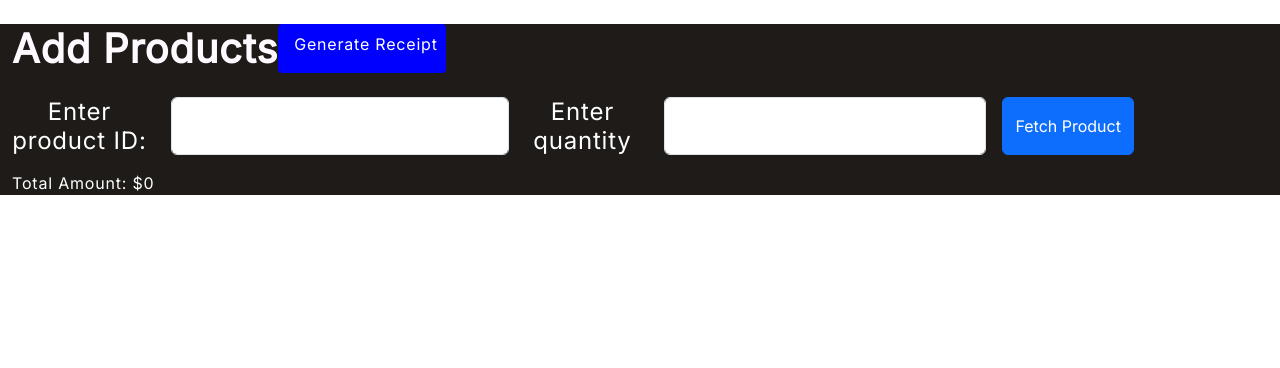
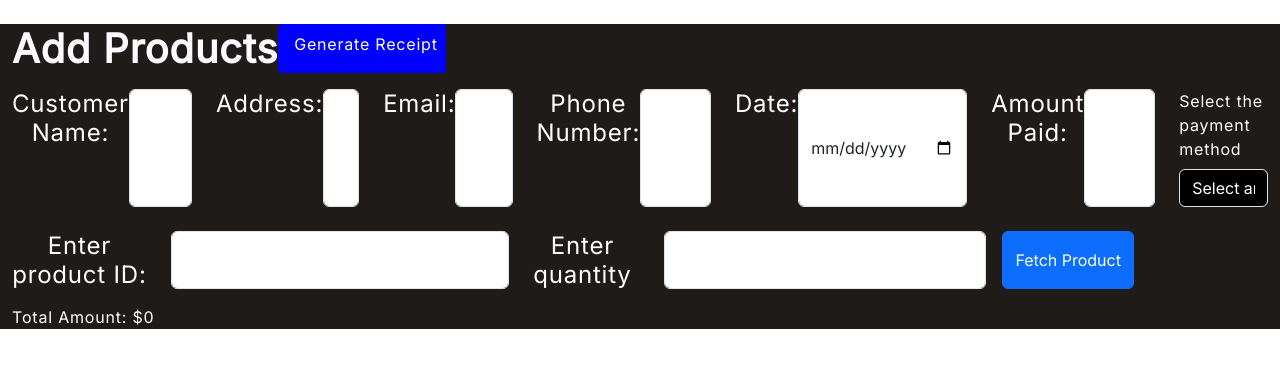
Before and after one commit to tobidechamp15/InvoiceXpress, a React (Create React App) app: page /rec-test in a window 1280 px wide. Shown: the top 368 px of the page. Built offline with nearby package versions, Linux system fonts and the light colour scheme; a web font is replaced by a local one.

Commit message:
Create Invoice

```diff
--- a/src/Components/CustomerInfo.jsx
+++ b/src/Components/CustomerInfo.jsx
@@ -29,6 +29,50 @@ const CustomerInfo = ({ onChange }) => {
               onChange={(e) => onChange("address", e.target.value)}
             />
           </div>
+          <div className="flex w-full flex-col items-start">
+            <label htmlFor="email" className="input-name">
+              Email:
+            </label>
+            <input
+              type="email"
+              className="form-control"
+              id="email"
+              onChange={(e) => onChange("email", e.target.value)}
+            />
+          </div>
+          <div className="flex w-full flex-col items-start">
+            <label htmlFor="phoneNumber" className="input-name">
+              Phone Number:
+            </label>
+            <input
+              type="number"
+              className="form-control"
+              id="phoneNumber"
+              onChange={(e) => onChange("phoneNumber", e.target.value)}
+            />
+          </div>
+          <div className="flex w-full flex-col items-start">
+            <label htmlFor="Date" className="input-name">
+              Date:
+            </label>
+            <input
+              type="date"
+              className="form-control"
+              id="date"
+              onChange={(e) => onChange("date", e.target.value)}
+            />
+          </div>
+          <div className="flex w-full flex-col items-start">
+            <label htmlFor="amountPaid" className="input-name">
+              Amount Paid:
+            </label>
+            <input
+              type="number"
+              className="form-control"
+              id="amountPaid"
+              onChange={(e) => onChange("amountPaid", e.target.value)}
+            />
+          </div>
           <div className="w-full">
             <label>Select the payment method</label>
             <select
@@ -36,7 +80,7 @@ const CustomerInfo = ({ onChange }) => {
               onChange={(e) => onChange("paymentMethod", e.target.value)}
             >
               <option value="">Select an option</option>
-              <option value="Debit Card">Debit Card</option>
+              <option value="POS">Debit Card</option>
               <option value="Transfer">Transfer</option>
               <option value="Cash">Cash</option>
             </select>
--- a/src/Components/InvoiceHistory.jsx
+++ b/src/Components/InvoiceHistory.jsx
@@ -13,7 +13,7 @@ const InvoiceHistory = () => {
         // console.log(response.data.data);
 
         const invoiceList = response.data.data;
-        console.log(invoiceList);
+        // console.log(invoiceList);
         setInvoices(invoiceList);
       })
       .catch((err) => {
--- a/src/Components/ReceiptTest.jsx
+++ b/src/Components/ReceiptTest.jsx
@@ -1,8 +1,16 @@
 import React, { useState } from "react";
+import CustomerInfo from "./CustomerInfo";
 import axiosInstance from "./axios/axios";
 import headers from "./headers/headers";
 
 const ReceiptTest = () => {
+  const [customerName, setCustomerName] = useState("");
+  const [email, setEmail] = useState("");
+  const [phoneNumber, setPhoneNumber] = useState("");
+  const [address, setAddress] = useState("");
+  const [paymentMethod, setPaymentMethod] = useState("");
+  const [date, setDate] = useState("");
+  const [amountPaid, setAmountPaid] = useState("");
   const [products, setProducts] = useState([]);
   const [productInput, setProductInput] = useState({ id: "", quantity: "" });
 
@@ -34,6 +42,25 @@ const ReceiptTest = () => {
     }
   };
 
+  const handleCustomerInfoChange = (name, value) => {
+    // Handle changes in customer information
+
+    if (name === "customerName") {
+      setCustomerName(value);
+    } else if (name === "address") {
+      setAddress(value);
+    } else if (name === "paymentMethod") {
+      setPaymentMethod(value);
+    } else if (name === "email") {
+      setEmail(value);
+    } else if (name === "phoneNumber") {
+      setPhoneNumber(value);
+    } else if (name === "date") {
+      setDate(value);
+    } else if (name === "amountPaid") {
+      setAmountPaid(value);
+    }
+  };
   const handleSubmit = (e) => {
     e.preventDefault();
     if (productInput.id.trim() !== "" && productInput.quantity.trim() !== "") {
@@ -45,6 +72,36 @@ const ReceiptTest = () => {
       return total + product.price * product.quantity;
     }, 0);
   };
+
+  const handleCreateInvoice = () => {
+    // handleCustomerInfoChange();
+    const items = products.map((product) => ({
+      itemName: product.productName,
+      quantity: product.quantity,
+      price: product.price,
+    }));
+    const data = JSON.stringify({
+      invoice: {
+        customerName,
+        email,
+        phone: phoneNumber,
+        address,
+        amountPaid,
+        datePaid: date,
+        paymentMethod,
+      },
+      items,
+    });
+
+    axiosInstance
+      .post("/createInvoice", data, { headers })
+      .then((response) => {
+        console.log(response.data);
+      })
+      .catch((err) => {
+        console.error(err.response);
+      });
+  };
   return (
     <div className="text-white container-fluid h-screen my-4 ">
       <div className="justify-between items-center flex md:mx-[24px]">
@@ -55,9 +112,12 @@ const ReceiptTest = () => {
           className="flex gap-2 items-center gen-rec-cont"
         >
           <img src="" alt="" />
-          <span className="gen-rec">Generate Receipt</span>
+          <span onClick={handleCreateInvoice} className="gen-rec">
+            Generate Receipt
+          </span>
         </span>
       </div>
+      <CustomerInfo onChange={handleCustomerInfoChange} />
       <div className="flex flex-col w-full justify-center items-center mt-4">
         <form
           onSubmit={handleSubmit}
```
